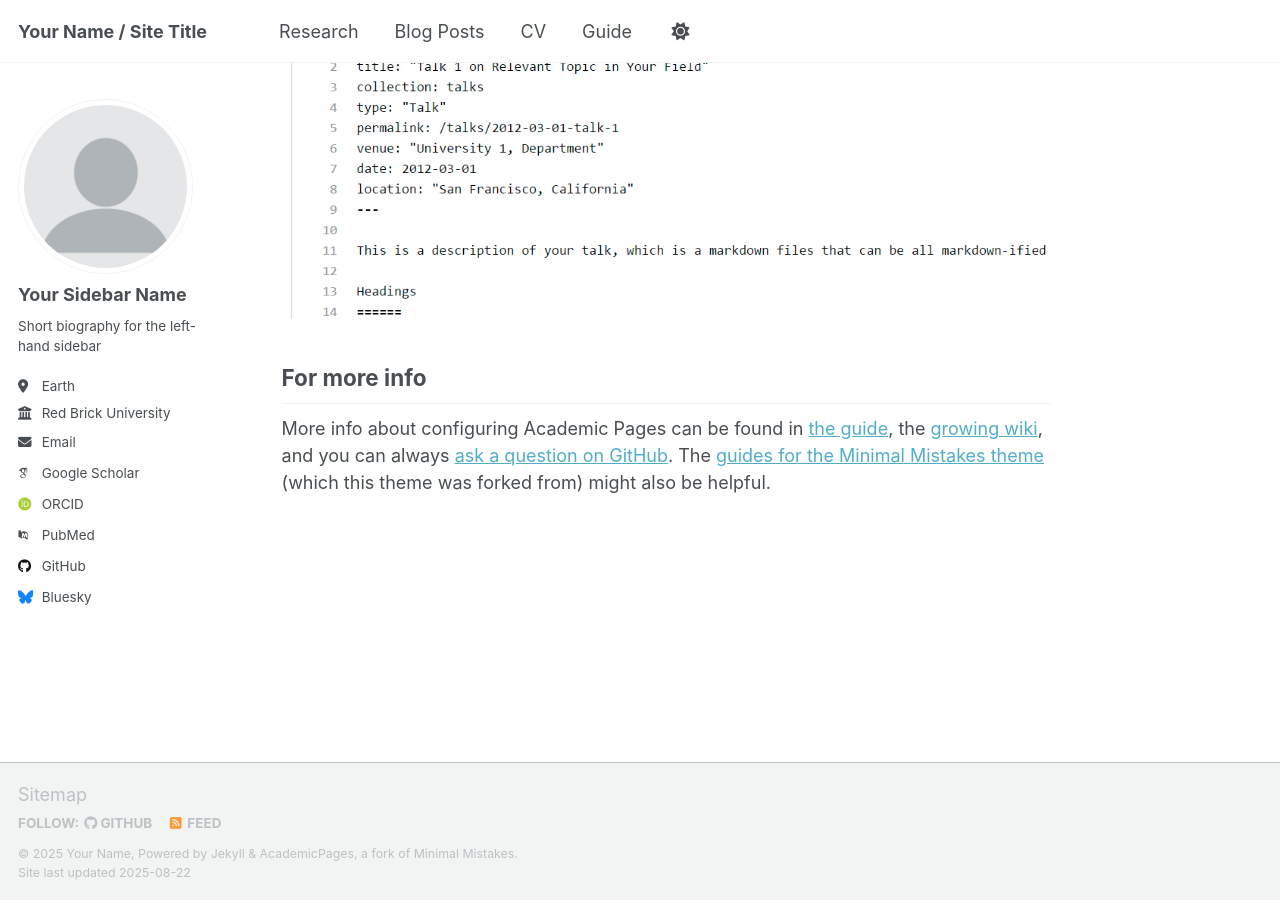
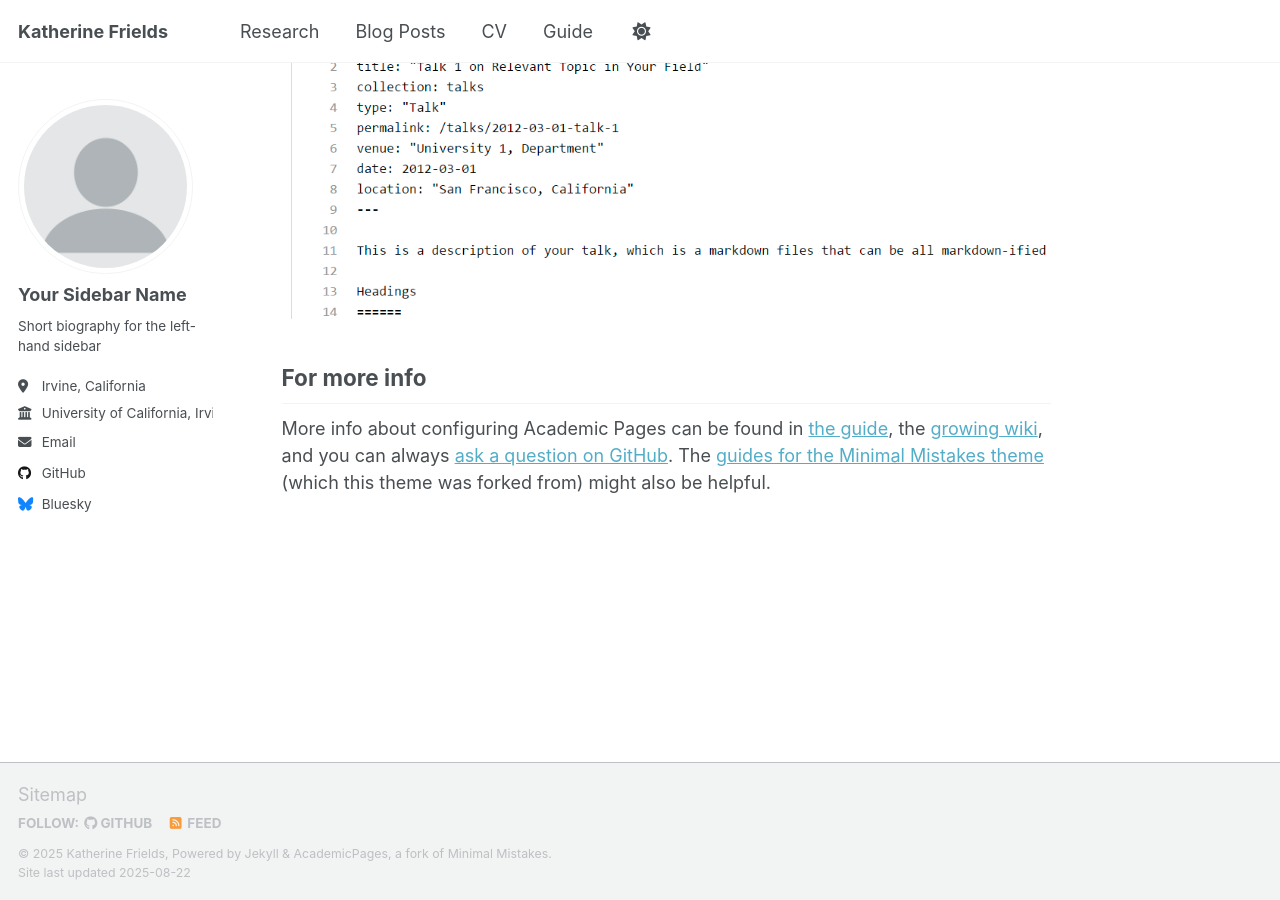
Before and after one commit to katherinefrields/katherinefrields.github.io, a Jekyll site: the page built from _pages/about.md, in a window 1280 px wide and 900 px high, scrolled down 2880 px. Built offline with Jekyll 4.4.1, drawn with Linux system fonts in a browser that asks for light colours; some web fonts are replaced; a script that is not in the unit is left out.

Commit message:
changed config file

```diff
--- a/_config.yml
+++ b/_config.yml
@@ -9,10 +9,10 @@
 # Basic Site Settings
 locale                   : "en-US"
 site_theme               : "default" # Currently available options are "default", "air"
-title                    : "Your Name / Site Title"
+title                    : "Katherine Frields"
 title_separator          : "-"
-name                     : &name "Your Name"
-description              : &description "personal description"
+name                     : &name "Katherine Frields"
+description              : &description "Undergraduate Climate Data Researcher | UCI Data Science B.S & Earth System Science B.S"
 url                      : https://academicpages.github.io # the base hostname & protocol for your site e.g. "https://[your GitHub username].github.io" or if you already have some other page hosted on Github then use "https://[your GitHub username].github.io/[Your Repo Name]"
 baseurl                  : "" # the subpath of your site, e.g. "/blog"
 repository               : "academicpages/academicpages.github.io"
@@ -26,20 +26,20 @@ author:
   name             : "Your Sidebar Name"
   pronouns         : # example: "she/her"
   bio              : "Short biography for the left-hand sidebar"
-  location         : "Earth"
-  employer         : "Red Brick University"
+  location         : "Irvine, California"
+  employer         : "University of California, Irvine"
   uri              : # URL
-  email            : "none@example.org"
+  email            : "frieldskatherine@gmail.com"
 
   # Academic websites
   academia         : # URL
   arxiv            : # URL - Update with the correct link to your profile
-  googlescholar    : "https://scholar.google.com/citations?user=PS_CX0AAAAAJ"
+  googlescholar    : #"https://scholar.google.com/citations?user=PS_CX0AAAAAJ"
   inspire-hep      : # URL
   impactstory      : # URL
-  orcid            : "http://orcid.org/yourorcidurl"
+  orcid            : #"http://orcid.org/yourorcidurl"
   semantic         : # URL
-  pubmed           : "https://www.ncbi.nlm.nih.gov/pubmed/?term=john+snow"
+  pubmed           : #"https://www.ncbi.nlm.nih.gov/pubmed/?term=john+snow"
   researchgate     : # URL
   scopus           : # URL
 
@@ -53,7 +53,7 @@ author:
 
   # Social media
   artstation       : # Username
-  bluesky          : "bsky.app" # Replace this with you Bluesky username
+  bluesky          : "@katherinefrields.bsky.social" # Replace this with you Bluesky username
   facebook         : # Username
   flickr           : # Username
   foursquare       : # Username
```
